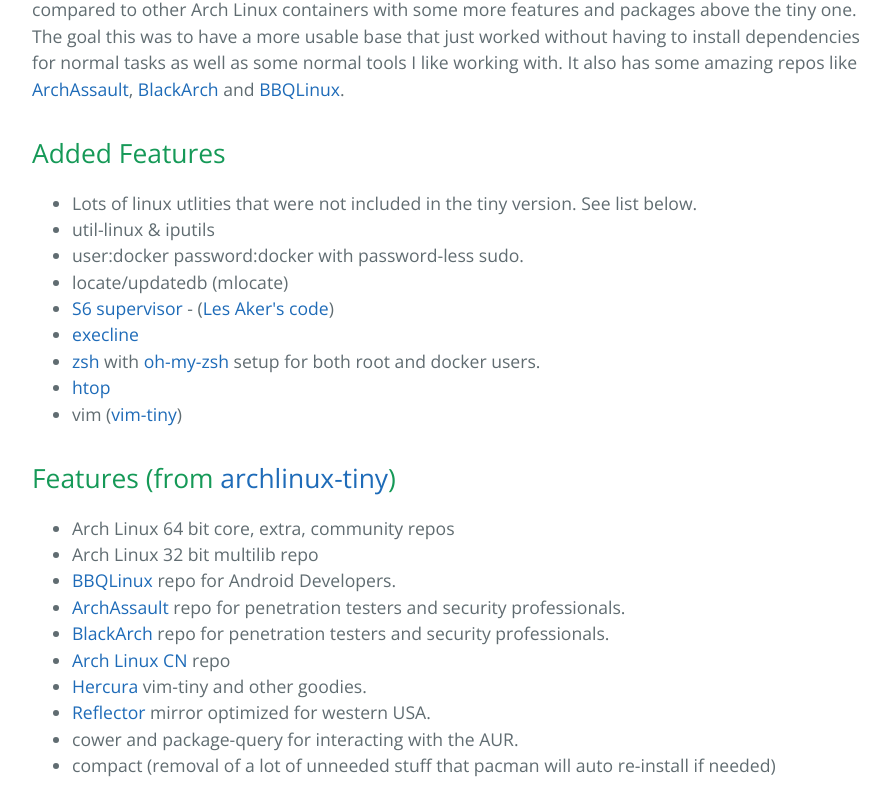
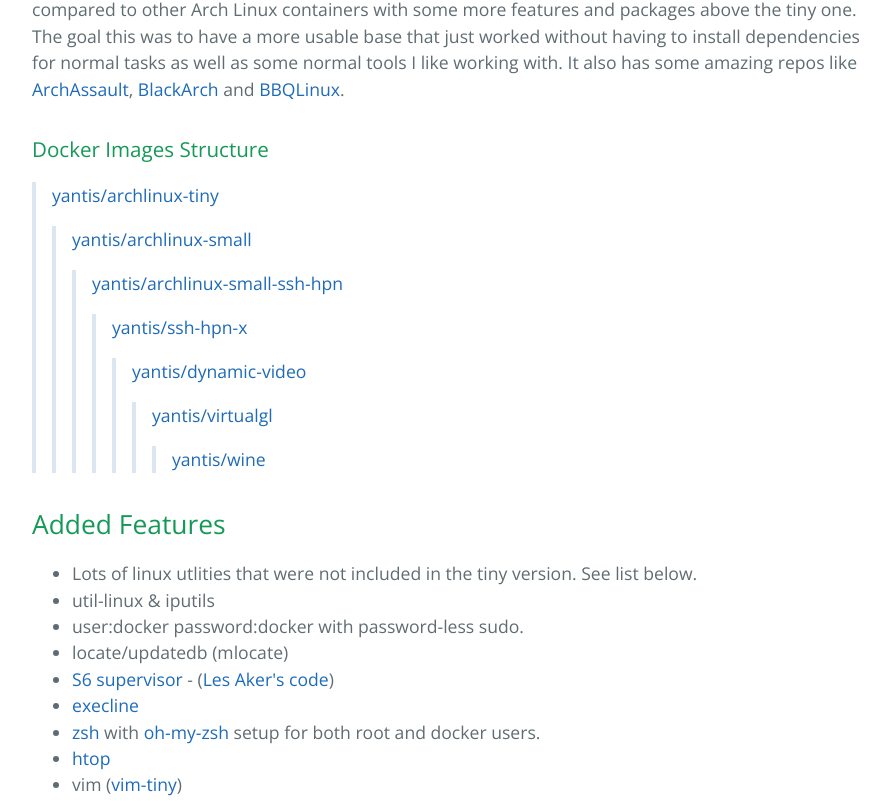
Before and after one commit to yantis/docker-archlinux-small, a plain HTML site: page index.html in a window 1280 px wide. Shown: the part 559-1360 px from the top of the page, without its empty margins (192-1082 px from the left). Drawn offline with nearby package versions, Linux system fonts and the light colour scheme.

```diff
--- a/index.html
+++ b/index.html
@@ -31,6 +31,37 @@
 It also has some amazing repos like <a href="https://www.archassault.org">ArchAssault</a>,
 <a href="http://blackarch.org">BlackArch</a> and <a href="http://bbqlinux.org">BBQLinux</a>.</p>
 
+<h3>
+<a id="docker-images-structure" class="anchor" href="#docker-images-structure" aria-hidden="true"><span class="octicon octicon-link"></span></a>Docker Images Structure</h3>
+
+<blockquote>
+<p><a href="https://github.com/yantis/docker-archlinux-tiny">yantis/archlinux-tiny</a></p>
+
+<blockquote>
+<p><a href="https://github.com/yantis/docker-archlinux-small">yantis/archlinux-small</a></p>
+
+<blockquote>
+<p><a href="https://github.com/yantis/docker-archlinux-ssh-hpn">yantis/archlinux-small-ssh-hpn</a></p>
+
+<blockquote>
+<p><a href="https://github.com/yantis/docker-ssh-hpn-x">yantis/ssh-hpn-x</a></p>
+
+<blockquote>
+<p><a href="https://github.com/yantis/docker-dynamic-video">yantis/dynamic-video</a></p>
+
+<blockquote>
+<p><a href="https://github.com/yantis/docker-virtualgl">yantis/virtualgl</a></p>
+
+<blockquote>
+<p><a href="https://github.com/yantis/docker-wine">yantis/wine</a></p>
+</blockquote>
+</blockquote>
+</blockquote>
+</blockquote>
+</blockquote>
+</blockquote>
+</blockquote>
+
 <h2>
 <a id="added-features" class="anchor" href="#added-features" aria-hidden="true"><span class="octicon octicon-link"></span></a>Added Features</h2>
 
@@ -62,8 +93,6 @@
 <a href="http://blackarch.org">BlackArch</a> repo for penetration testers and security professionals.</li>
 <li>
 <a href="https://github.com/archlinuxcn">Arch Linux CN</a> repo </li>
-<li>
-<a href="http://repo.herecura.eu/herecura-stable/x86_64/">Hercura</a> vim-tiny and other goodies.</li>
 <li>
 <a href="https://wiki.archlinux.org/index.php/Reflector">Reflector</a> mirror optimized for western USA.</li>
 <li>cower and package-query for interacting with the AUR. </li>
```
Also changed, not shown: params.json (+1 -1 lines).
